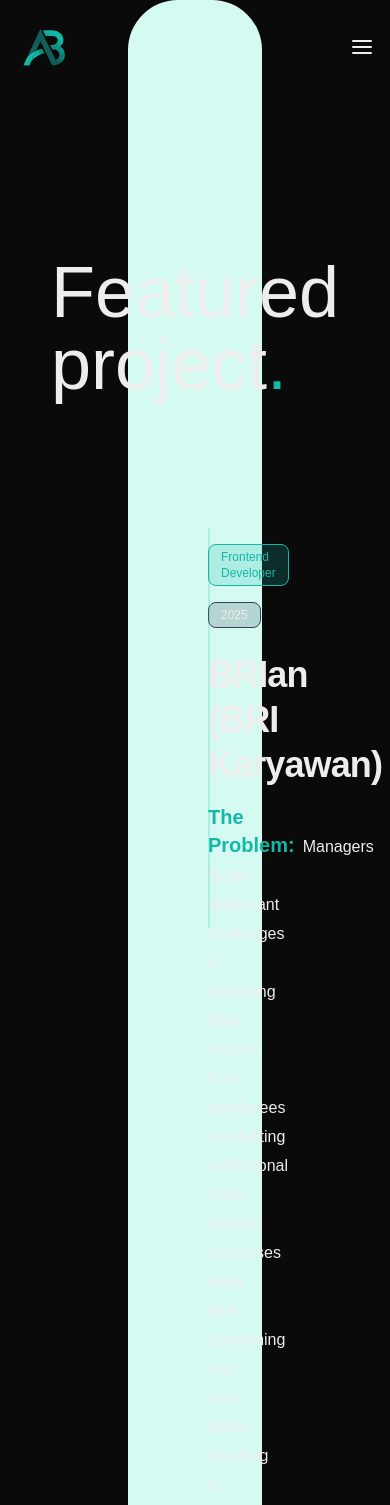
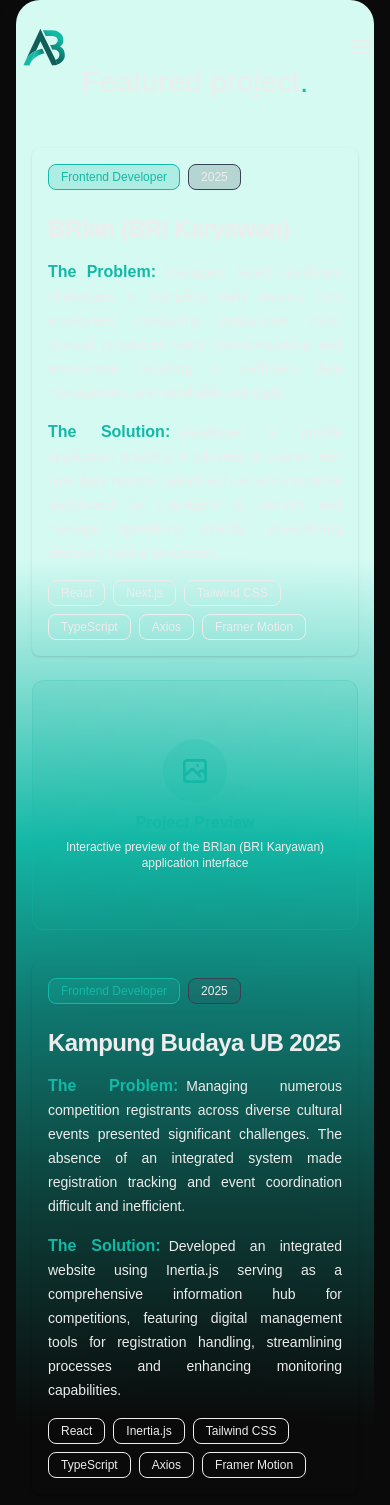
Before and after one commit to AndreasBagasgoro/Portofolio-AndreasBagasgoro, a Next.js app: page /project in a window 390 px wide. Shown: the top 1505 px of the page. Built offline with nearby package versions, Linux system fonts and the light colour scheme.

Commit message:
feat(ProjectSection): Adding responsife ui

```diff
--- a/src/app/project/page.tsx
+++ b/src/app/project/page.tsx
@@ -86,58 +86,63 @@
     },
   ];
   return (
-    <div className="flex w-screen h-full items-center justify-center bg-background rounded-2xl text-foreground px-32">
+    <div className="flex w-screen h-full items-center justify-center bg-background rounded-2xl text-foreground px-4 md:px-8 lg:px-16 xl:px-32">
       {/* --- DIV KE-2 (Target Modifikasi) --- */}
 
-      <div className="flex flex-col w-full h-full items-center justify-start rounded-[50px] text-foreground bg-[radial-gradient(ellipse_240rem_135rem_at_bottom,#0a0a0a_0%,#0a0a0a_60%,#0d3d38_70%,#0f766e_79%,#14b8a6_87%,#d4faf2_100%)] pb-16 pt-64 px-16 space-y-32">
-        <h1 className="text-7xl">
+      <div className="flex flex-col w-full h-full items-center justify-start rounded-3xl md:rounded-[50px] text-foreground bg-[radial-gradient(ellipse_240rem_135rem_at_bottom,#0a0a0a_0%,#0a0a0a_60%,#0d3d38_70%,#0f766e_79%,#14b8a6_87%,#d4faf2_100%)] pb-8 md:pb-12 lg:pb-16 pt-16 sm:pt-24 md:pt-32 lg:pt-48 xl:pt-64 px-4 sm:px-6 md:px-8 lg:px-12 xl:px-16 space-y-12 md:space-y-20 lg:space-y-32">
+        <h1 className="text-3xl sm:text-4xl md:text-5xl lg:text-6xl xl:text-7xl text-center md:text-left">
           Featured project<span className="text-primary">.</span>
         </h1>
-        <div className="flex flex-col gap-16 w-full">
+        <div className="flex flex-col gap-8 md:gap-12 lg:gap-16 w-full">
           {projectData.map((project, index) => (
-            <div key={index} className="grid grid-cols-2 gap-4 w-full">
+            <div
+              key={index}
+              className="grid grid-cols-1 lg:grid-cols-2 gap-6 md:gap-8 lg:gap-4 w-full"
+            >
               {index % 2 === 0 ? (
                 <>
                   <Card className="flex flex-col w-full h-full bg-transparent border-none">
                     <CardHeader>
-                      <div className="space-x-2">
-                        <Badge className="bg-primary/20 border-primary text-primary mb-4">
+                      <div className="flex flex-wrap gap-2">
+                        <Badge className="bg-primary/20 border-primary text-primary text-xs sm:text-sm">
                           {project.role}
                         </Badge>
-                        <Badge className="bg-border/20 border-border text-foreground mb-4">
+                        <Badge className="bg-border/20 border-border text-foreground text-xs sm:text-sm">
                           {project.year}
                         </Badge>
                       </div>
-                      <CardTitle className="!text-4xl">
+                      <CardTitle className="!text-2xl sm:!text-3xl md:!text-3xl lg:!text-4xl mt-4">
                         {project.projectName}
                       </CardTitle>
                     </CardHeader>
-                    <CardContent className="space-y-6">
-                      <CardDescription className="text-xl font-semibold text-justify">
+                    <CardContent className="space-y-4 md:space-y-6">
+                      <CardDescription className="text-base sm:text-lg md:text-xl font-semibold text-justify">
                         <span className="text-primary">The Problem:</span>
-                        <span className="text-muted-foreground font-normal text-base leading-relaxed ml-2">
+                        <span className="text-muted-foreground font-normal text-sm sm:text-base leading-relaxed ml-2">
                           {project.problem}
                         </span>
                       </CardDescription>
-                      <CardDescription className="text-xl font-semibold text-justify">
+                      <CardDescription className="text-base sm:text-lg md:text-xl font-semibold text-justify">
                         <span className="text-primary">The Solution:</span>
-                        <span className="text-muted-foreground font-normal text-base leading-relaxed ml-2">
+                        <span className="text-muted-foreground font-normal text-sm sm:text-base leading-relaxed ml-2">
                           {project.solution}
                         </span>
                       </CardDescription>
                       <CardDescription className="flex flex-wrap gap-2">
                         {project.tech.map((tech, idx) => (
-                          <Badge key={idx}>{tech}</Badge>
+                          <Badge key={idx} className="text-xs sm:text-sm">
+                            {tech}
+                          </Badge>
                         ))}
                       </CardDescription>
                     </CardContent>
                   </Card>
-                  <div className="relative w-full h-[400px] rounded-2xl overflow-hidden bg-gradient-to-br from-primary/10 to-primary/5 border border-primary/20">
+                  <div className="relative w-full h-[250px] sm:h-[300px] md:h-[350px] lg:h-[400px] rounded-xl md:rounded-2xl overflow-hidden bg-gradient-to-br from-primary/10 to-primary/5 border border-primary/20">
                     <div className="absolute inset-0 flex items-center justify-center">
-                      <div className="text-center space-y-4">
-                        <div className="w-24 h-24 mx-auto rounded-full bg-primary/20 flex items-center justify-center">
+                      <div className="text-center space-y-2 sm:space-y-4 px-4">
+                        <div className="w-16 h-16 sm:w-20 sm:h-20 md:w-24 md:h-24 mx-auto rounded-full bg-primary/20 flex items-center justify-center">
                           <svg
-                            className="w-12 h-12 text-primary"
+                            className="w-8 h-8 sm:w-10 sm:h-10 md:w-12 md:h-12 text-primary"
                             fill="none"
                             stroke="currentColor"
                             viewBox="0 0 24 24"
@@ -150,11 +155,11 @@
                             />
                           </svg>
                         </div>
-                        <div className="space-y-2">
-                          <h3 className="text-xl font-semibold text-primary">
+                        <div className="space-y-1 sm:space-y-2">
+                          <h3 className="text-base sm:text-lg md:text-xl font-semibold text-primary">
                             Project Preview
                           </h3>
-                          <p className="text-sm text-muted-foreground max-w-xs">
+                          <p className="text-xs sm:text-sm text-muted-foreground max-w-xs">
                             Interactive preview of the {project.projectName}{' '}
                             application interface
                           </p>
@@ -167,12 +172,12 @@
                 </>
               ) : (
                 <>
-                  <div className="relative w-full h-[400px] rounded-2xl overflow-hidden bg-gradient-to-br from-primary/10 to-primary/5 border border-primary/20">
+                  <div className="relative w-full h-[250px] sm:h-[300px] md:h-[350px] lg:h-[400px] rounded-xl md:rounded-2xl overflow-hidden bg-gradient-to-br from-primary/10 to-primary/5 border border-primary/20 order-2 lg:order-first">
                     <div className="absolute inset-0 flex items-center justify-center">
-                      <div className="text-center space-y-4">
-                        <div className="w-24 h-24 mx-auto rounded-full bg-primary/20 flex items-center justify-center">
+                      <div className="text-center space-y-2 sm:space-y-4 px-4">
+                        <div className="w-16 h-16 sm:w-20 sm:h-20 md:w-24 md:h-24 mx-auto rounded-full bg-primary/20 flex items-center justify-center">
                           <svg
-                            className="w-12 h-12 text-primary"
+                            className="w-8 h-8 sm:w-10 sm:h-10 md:w-12 md:h-12 text-primary"
                             fill="none"
                             stroke="currentColor"
                             viewBox="0 0 24 24"
@@ -185,11 +190,11 @@
                             />
                           </svg>
                         </div>
-                        <div className="space-y-2">
-                          <h3 className="text-xl font-semibold text-primary">
+                        <div className="space-y-1 sm:space-y-2">
+                          <h3 className="text-base sm:text-lg md:text-xl font-semibold text-primary">
                             Project Preview
                           </h3>
-                          <p className="text-sm text-muted-foreground max-w-xs">
+                          <p className="text-xs sm:text-sm text-muted-foreground max-w-xs">
                             Interactive preview of the {project.projectName}{' '}
                             application interface
                           </p>
@@ -201,34 +206,36 @@
                   </div>
                   <Card className="flex flex-col w-full h-full bg-transparent border-none">
                     <CardHeader>
-                      <div className="space-x-2">
-                        <Badge className="bg-primary/20 border-primary text-primary mb-4">
+                      <div className="flex flex-wrap gap-2">
+                        <Badge className="bg-primary/20 border-primary text-primary text-xs sm:text-sm">
                           {project.role}
                         </Badge>
-                        <Badge className="bg-border/20 border-border text-foreground mb-4">
+                        <Badge className="bg-border/20 border-border text-foreground text-xs sm:text-sm">
                           {project.year}
                         </Badge>
                       </div>
-                      <CardTitle className="!text-4xl">
+                      <CardTitle className="!text-2xl sm:!text-3xl md:!text-3xl lg:!text-4xl mt-4">
                         {project.projectName}
                       </CardTitle>
                     </CardHeader>
-                    <CardContent className="space-y-6">
-                      <CardDescription className="text-xl font-semibold text-justify">
+                    <CardContent className="space-y-4 md:space-y-6">
+                      <CardDescription className="text-base sm:text-lg md:text-xl font-semibold text-justify">
                         <span className="text-primary">The Problem:</span>
-                        <span className="text-muted-foreground font-normal text-base leading-relaxed ml-2">
+                        <span className="text-muted-foreground font-normal text-sm sm:text-base leading-relaxed ml-2">
                           {project.problem}
                         </span>
                       </CardDescription>
-                      <CardDescription className="text-xl font-semibold text-justify">
+                      <CardDescription className="text-base sm:text-lg md:text-xl font-semibold text-justify">
                         <span className="text-primary">The Solution:</span>
-                        <span className="text-muted-foreground font-normal text-base leading-relaxed ml-2">
+                        <span className="text-muted-foreground font-normal text-sm sm:text-base leading-relaxed ml-2">
                           {project.solution}
                         </span>
                       </CardDescription>
                       <CardDescription className="flex flex-wrap gap-2">
                         {project.tech.map((tech, idx) => (
-                          <Badge key={idx}>{tech}</Badge>
+                          <Badge key={idx} className="text-xs sm:text-sm">
+                            {tech}
+                          </Badge>
                         ))}
                       </CardDescription>
                     </CardContent>
```
